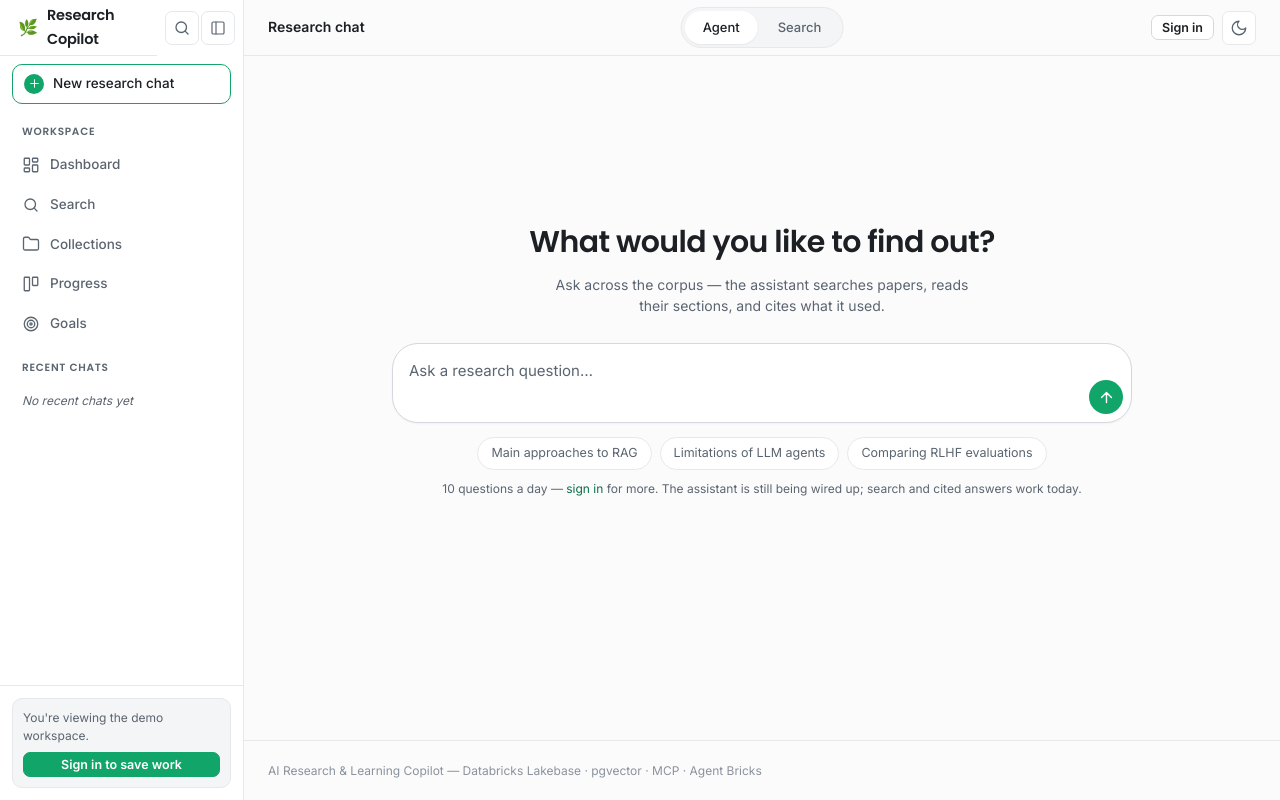
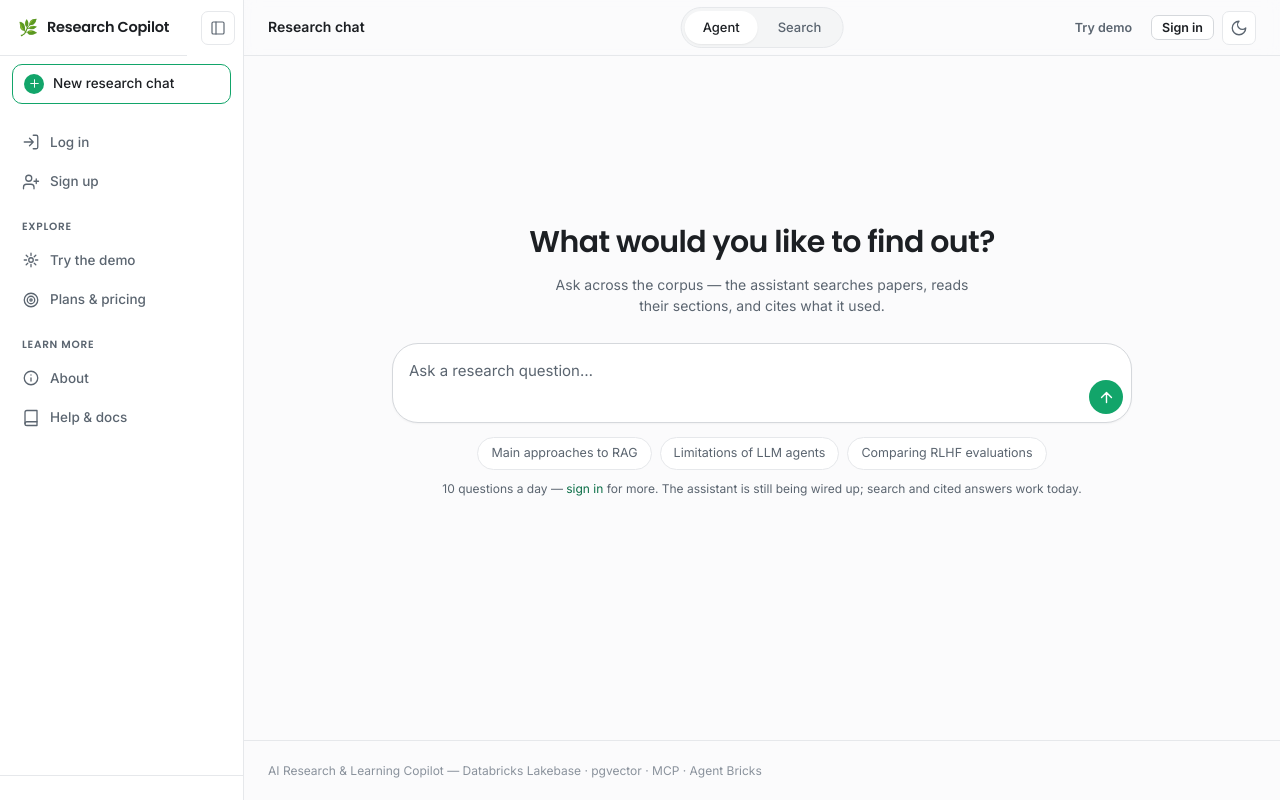
Before and after one commit to Andrew-deb/ai-research-copilot, a Flask app: page /chat in a window 1280 px wide. Run offline with Flask 3, Linux system fonts and the light colour scheme; data that the repository does not hold is empty; some libraries are stand-ins or nearby versions.

Commit message:
Enhance sidebar navigation for public users with login, signup, and demo options

```diff
--- a/dashboard/templates/base.html
+++ b/dashboard/templates/base.html
@@ -46,7 +46,12 @@
     'menu': '<path d="M4 12h16M4 6h16M4 18h16"/>',
     'chat': '<path d="M21 15a2 2 0 0 1-2 2H7l-4 4V5a2 2 0 0 1 2-2h14a2 2 0 0 1 2 2Z"/>',
     'plus': '<path d="M12 5v14M5 12h14"/>',
-    'panel': '<rect x="3" y="3" width="18" height="18" rx="2"/><path d="M9 3v18"/>'
+    'panel': '<rect x="3" y="3" width="18" height="18" rx="2"/><path d="M9 3v18"/>',
+    'login': '<path d="M15 3h4a2 2 0 0 1 2 2v14a2 2 0 0 1-2 2h-4"/><path d="m10 17 5-5-5-5M15 12H3"/>',
+    'user-plus': '<path d="M16 21v-2a4 4 0 0 0-4-4H6a4 4 0 0 0-4 4v2"/><circle cx="9" cy="7" r="4"/><path d="M19 8v6M22 11h-6"/>',
+    'info': '<circle cx="12" cy="12" r="9"/><path d="M12 16v-4M12 8h.01"/>',
+    'book': '<path d="M4 19.5A2.5 2.5 0 0 1 6.5 17H20"/><path d="M6.5 2H20v20H6.5A2.5 2.5 0 0 1 4 19.5v-15A2.5 2.5 0 0 1 6.5 2Z"/>',
+    'spark': '<path d="M12 3v3M12 18v3M3 12h3M18 12h3M5.6 5.6l2.1 2.1M16.3 16.3l2.1 2.1M5.6 18.4l2.1-2.1M16.3 7.7l2.1-2.1"/><circle cx="12" cy="12" r="3"/>'
   } -%}
   <svg class="icon" viewBox="0 0 24 24" fill="none" stroke="currentColor" stroke-width="1.75"
        stroke-linecap="round" stroke-linejoin="round" aria-hidden="true">{{ paths[name] | safe }}</svg>
@@ -62,10 +67,15 @@
         <span class="brand-name">Research Copilot</span>
       </a>
       <div class="sidebar-head-actions">
+        {# Chat-history search is a workspace tool. A visitor with no history has
+           nothing to search, so offering it would be a control that can only
+           disappoint. #}
+        {% if is_workspace_shell %}
           <button type="button" class="icon-btn" id="chat-search-open"
                   aria-label="Search chats" title="Search chats">
             {{ icon('search') }}
           </button>
+        {% endif %}
         <button type="button" class="icon-btn sidebar-collapse" id="sidebar-collapse"
                 aria-label="Collapse navigation" title="Collapse navigation">
           {{ icon('panel') }}
@@ -79,6 +89,42 @@
       <span class="cta-mark">{{ icon('plus') }}</span><span>New research chat</span>
     </a>
 
+    {% if not is_workspace_shell %}
+      {# Public shell. Someone who has not signed in is still deciding, so the
+         navigation answers "what is this and what does it cost", not "where in
+         my research do I want to go". The workspace is one click away behind
+         Try demo rather than spread across a sidebar they have no stake in. #}
+      <nav class="sidebar-nav">
+        <div class="nav-section">
+          <a href="{{ url_for('auth.login') }}" class="nav-item {{ 'active' if ep == 'auth.login' }}">
+            {{ icon('login') }}<span>Log in</span>
+          </a>
+          <a href="{{ url_for('auth.signup') }}" class="nav-item {{ 'active' if ep == 'auth.signup' }}">
+            {{ icon('user-plus') }}<span>Sign up</span>
+          </a>
+        </div>
+
+        <div class="nav-section">
+          <h2 class="nav-label">Explore</h2>
+          <a href="{{ url_for('home.dashboard') }}" class="nav-item">
+            {{ icon('spark') }}<span>Try the demo</span>
+          </a>
+          <a href="{{ url_for('public.pricing') }}" class="nav-item {{ 'active' if ep == 'public.pricing' }}">
+            {{ icon('target') }}<span>Plans &amp; pricing</span>
+          </a>
+        </div>
+
+        <div class="nav-section">
+          <h2 class="nav-label">Learn more</h2>
+          <a href="{{ url_for('public.about') }}" class="nav-item {{ 'active' if ep == 'public.about' }}">
+            {{ icon('info') }}<span>About</span>
+          </a>
+          <a href="{{ url_for('public.help_page') }}" class="nav-item {{ 'active' if ep == 'public.help_page' }}">
+            {{ icon('book') }}<span>Help &amp; docs</span>
+          </a>
+        </div>
+      </nav>
+    {% else %}
     {# Workspace above recent chats: the workspace is a fixed five items, while
        chat history grows without limit. Putting the growing list first would push
        the stable navigation off-screen as soon as it filled up. #}
@@ -119,6 +165,7 @@
         {% endif %}
       </div>
     </nav>
+    {% endif %}
 
     <div class="sidebar-footer">
       {% if is_authenticated %}
@@ -131,12 +178,14 @@
           <button type="submit" class="btn btn-ghost btn-sm sidebar-signout">Sign out</button>
         </form>
       {% else %}
-        {# Viewing the demo. Says what signing in would add, rather than just
-           demanding it. #}
+        {# Only shown inside the demo workspace: on the public pages the sidebar
+           already offers Log in and Sign up, and a third prompt would be nagging. #}
+        {% if is_workspace_shell %}
           <div class="guest-card">
             <p class="guest-note">You're viewing the demo workspace.</p>
-          <a class="btn btn-primary btn-sm" href="{{ url_for('auth.login') }}">Sign in to save work</a>
+            <a class="btn btn-primary btn-sm" href="{{ url_for('auth.signup') }}">Sign up to save work</a>
           </div>
+        {% endif %}
       {% endif %}
     </div>
   </aside>
@@ -191,6 +240,9 @@
       <div class="topbar-center">{% block topbar_center %}{% endblock %}</div>
       <div class="topbar-actions">
         {% if not is_authenticated %}
+          {% if not is_workspace_shell %}
+            <a class="btn btn-ghost btn-sm" href="{{ url_for('home.dashboard') }}">Try demo</a>
+          {% endif %}
           <a class="btn btn-sm" href="{{ url_for('auth.login') }}">Sign in</a>
         {% endif %}
         <button type="button" class="icon-btn theme-toggle" id="theme-toggle"
```
Lines whose indentation alone changed are shown as unchanged.
